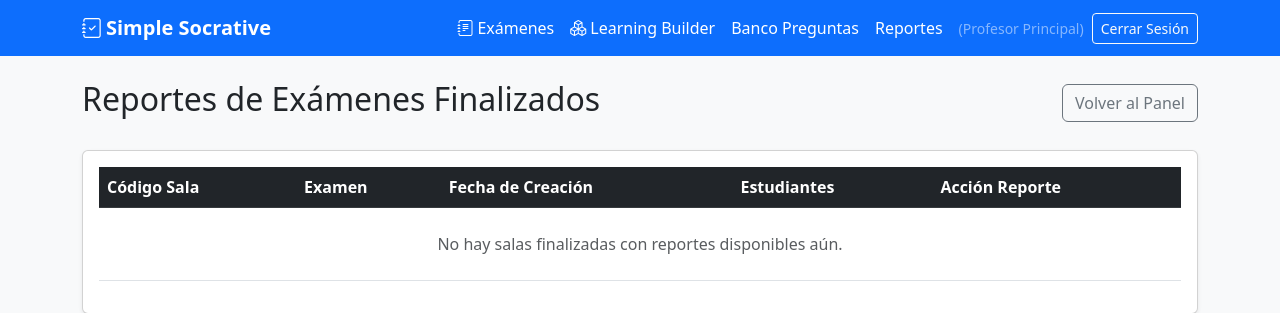
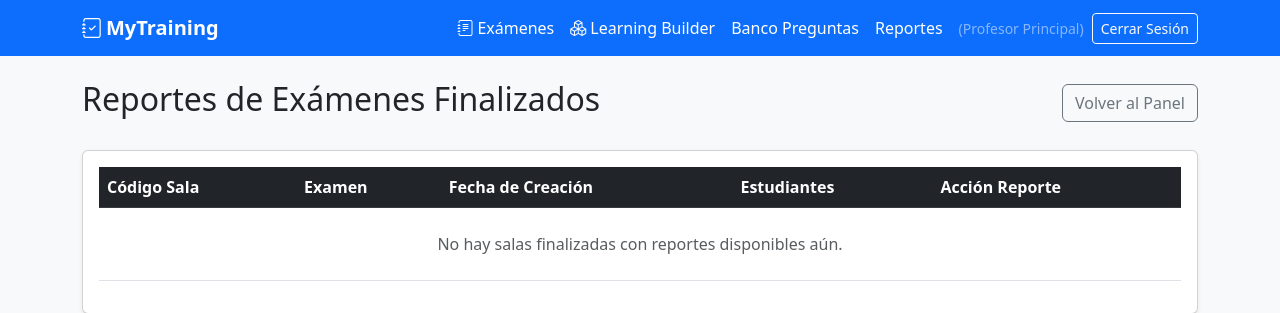
Before and after one commit to SPotes22/modular_exams, a Flask app: page /instructor/reports in a window 1280 px wide. Shown: the top 313 px of the page. Run offline with Flask 3, Linux system fonts and the light colour scheme; a user stored in the database is signed in; some libraries are stand-ins or nearby versions.

Commit message:
changed name of the platafform

```diff
--- a/app/templates/base.html
+++ b/app/templates/base.html
@@ -3,7 +3,7 @@
 <head>
     <meta charset="UTF-8">
     <meta name="viewport" content="width=device-width, initial-scale=1.0">
-    <title>{% block title %}Simple Socrative{% endblock %}</title>
+    <title>{% block title %}MyTraining{% endblock %}</title>
     <link href="https://cdn.jsdelivr.net/npm/bootstrap@5.3.0/dist/css/bootstrap.min.css" rel="stylesheet">
     <link href="https://cdn.jsdelivr.net/npm/bootstrap-icons@1.11.1/font/bootstrap-icons.css" rel="stylesheet">
     <script src="https://cdn.socket.io/4.5.4/socket.io.min.js"></script>
@@ -11,7 +11,7 @@
 <body class="bg-light">
     <nav class="navbar navbar-expand-lg navbar-dark bg-primary mb-4">
         <div class="container">
-            <a class="navbar-brand fw-bold" href="{{ url_for('auth.home') }}"><i class="bi bi-journal-check me-1"></i>Simple Socrative</a>
+            <a class="navbar-brand fw-bold" href="{{ url_for('auth.home') }}"><i class="bi bi-journal-check me-1"></i>MyTraining</a>
             <div class="navbar-nav ms-auto align-items-center">
                 {% if current_user.is_authenticated %}
                     {% if current_user.role in ['superuser', 'admin'] %}
```
